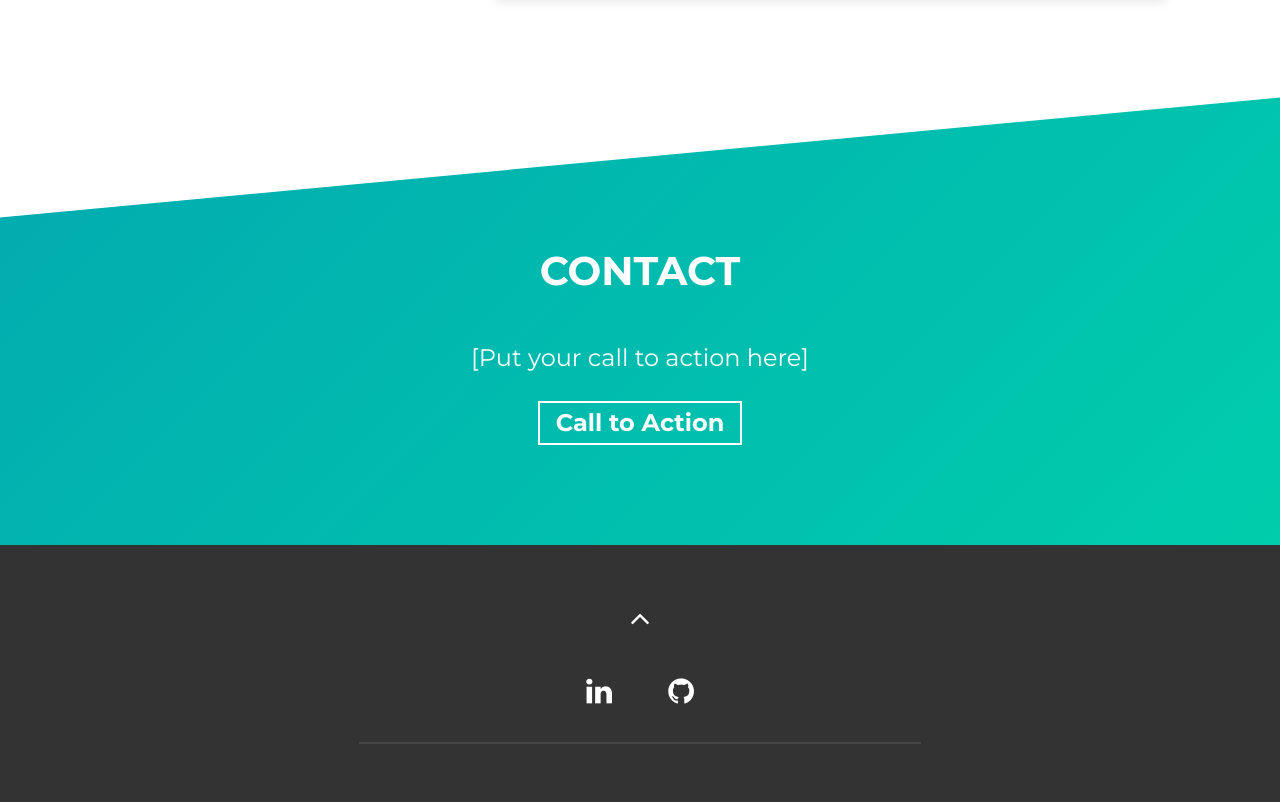
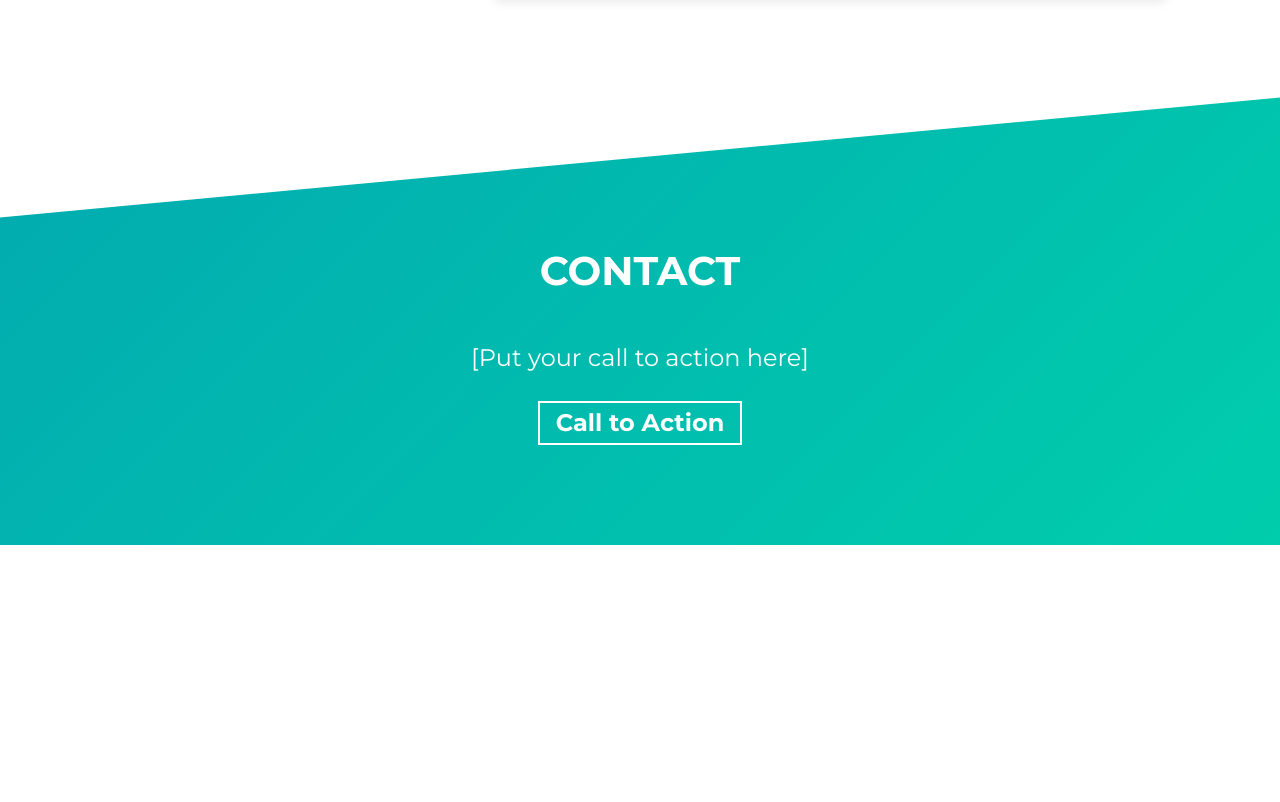
Before and after one commit to thugbunnys/thuggy, a website built with Parcel: page src/index.html in a window 1280 px wide. Shown: the part 2910-3712 px from the top of the page. After the commit the page ends 3455 px from the top, so only its background shows below. Built offline with nearby package versions, Linux system fonts and the light colour scheme.

Commit message:
Update index.html

```diff
--- a/src/index.html
+++ b/src/index.html
@@ -283,27 +283,7 @@
     <!-- /END Contact Section -->
 
     <!-- **** Footer Section **** -->
-    <footer class="footer navbar-static-bottom">
-      <div class="container">
-        <a rel="noreferrer" href="#top" class="back-to-top">
-          <i class="fa fa-angle-up fa-2x" aria-hidden="true"></i>
-        </a>
-        <div class="social-links">
 
-          <a rel="noreferrer" href="#!" target="https://www.linkedin.com/in/scott-heney-b77651265/">
-            <i class="fa fa-linkedin fa-inverse"></i>
-          </a>
-          <a rel="noreferrer" href="#!" target="https://github.com/thugbunnys">
-            <i class="fa fa-github fa-inverse"></i>
-          </a>
-        </div>
-
-        <hr />
-
-
-
-      </div>
-    </footer>
     <!-- /END Footer Section -->
 
     <script defer type="module" src="index.js"></script>
```
